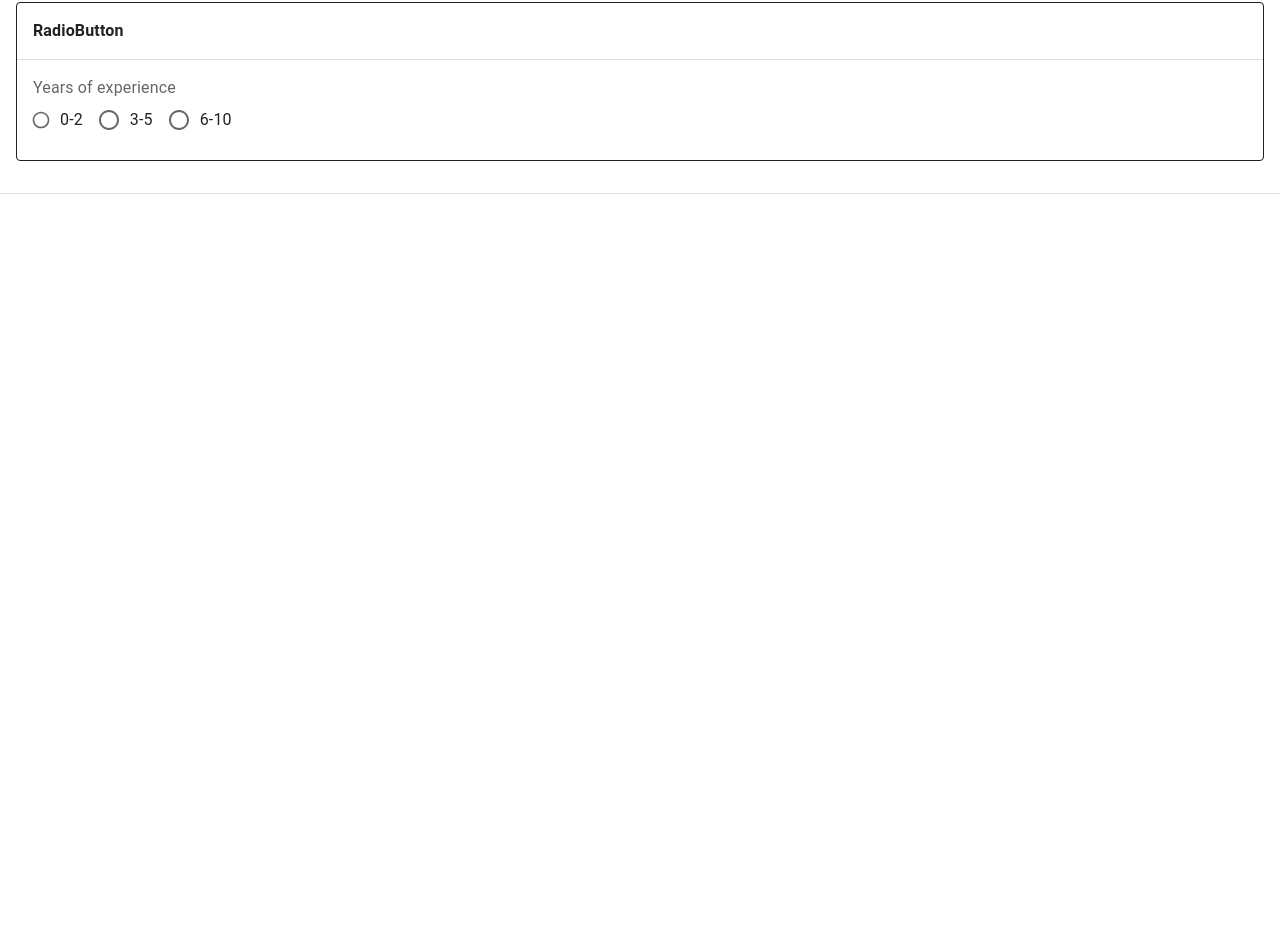
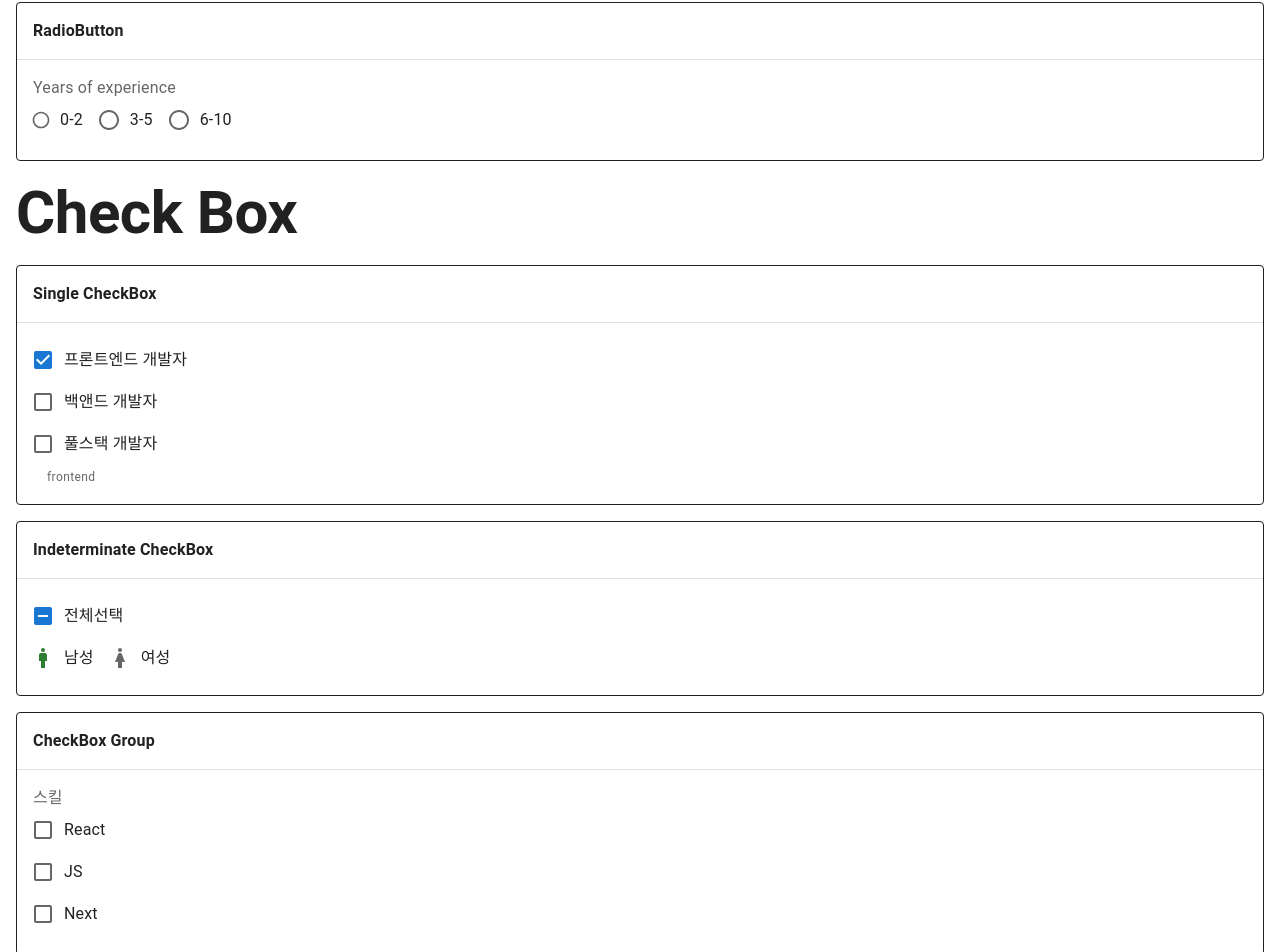
Before and after one commit to Seogun95/mui_prac, a React (Create React App) app: page / in a window 1280 px wide. Shown: the part 3709-4661 px from the top of the page. Before the commit the page ends 3935 px from the top, so only its background shows below. Built offline with nearby package versions, Linux system fonts and the light colour scheme.

Commit message:
feat: checkBox

```diff
--- /dev/null
+++ b/src/components/MuiCheckBox.jsx
@@ -0,0 +1,171 @@
+import React, { useState } from 'react';
+import { Man, Woman } from '@mui/icons-material';
+
+import {
+  Typography,
+  FormControlLabel,
+  FormControl,
+  FormLabel,
+  FormGroup,
+  FormHelperText,
+  Checkbox,
+  Box,
+} from '@mui/material';
+
+import { MuiButtonContainer } from './button/MuiButtonContainer';
+
+export const MuiCheckBox = () => {
+  const [selectedValue, setSelectedValue] = useState('frontend');
+  const [checked, setChecked] = React.useState([true, false]);
+  const [multipleChecked, setMultipleChecked] = useState([]);
+
+  const handleChange = e => {
+    setSelectedValue(e.target.value);
+  };
+  const handleChange1 = event => {
+    setChecked([event.target.checked, event.target.checked]);
+  };
+
+  const handleChange2 = event => {
+    setChecked([event.target.checked, checked[1]]);
+  };
+
+  const handleChange3 = event => {
+    setChecked([checked[0], event.target.checked]);
+  };
+
+  const handleMultipleChange = e => {
+    const index = multipleChecked.indexOf(e.target.value);
+    if (index === -1) {
+      setMultipleChecked([...multipleChecked, e.target.value]);
+    } else {
+      setMultipleChecked(
+        multipleChecked.filter(skill => skill !== e.target.value),
+      );
+    }
+  };
+
+  return (
+    <>
+      <Typography variant="h2" fontWeight="bold" margin={2}>
+        Check Box
+      </Typography>
+
+      <MuiButtonContainer text={'Single CheckBox'}>
+        <FormControl>
+          <FormControlLabel
+            label="프론트엔드 개발자"
+            control={
+              <Checkbox
+                value="frontend"
+                checked={selectedValue === 'frontend'}
+                onChange={handleChange}
+              />
+            }
+          />
+          <FormControlLabel
+            label="백앤드 개발자"
+            control={
+              <Checkbox
+                value="backend"
+                checked={selectedValue === 'backend'}
+                onChange={handleChange}
+              />
+            }
+          />
+          <FormControlLabel
+            label="풀스택 개발자"
+            control={
+              <Checkbox
+                value="fullstack"
+                checked={selectedValue === 'fullstack'}
+                onChange={handleChange}
+              />
+            }
+          />
+          <FormHelperText>{selectedValue}</FormHelperText>
+        </FormControl>
+      </MuiButtonContainer>
+
+      <MuiButtonContainer text={'Indeterminate CheckBox'}>
+        <Box>
+          <Box>
+            <FormControlLabel
+              label="전체선택"
+              control={
+                <Checkbox
+                  checked={checked[0] && checked[1]}
+                  indeterminate={checked[0] !== checked[1]}
+                  onChange={handleChange1}
+                />
+              }
+            />
+          </Box>
+          <FormControlLabel
+            label="남성"
+            control={
+              <Checkbox
+                icon={<Man />}
+                checkedIcon={<Man color="success" />}
+                checked={checked[0]}
+                onChange={handleChange2}
+              />
+            }
+          />
+          <FormControlLabel
+            label="여성"
+            control={
+              <Checkbox
+                icon={<Woman />}
+                checkedIcon={<Woman color="success" />}
+                checked={checked[1]}
+                onChange={handleChange3}
+              />
+            }
+          />
+        </Box>
+      </MuiButtonContainer>
+
+      <MuiButtonContainer text={'CheckBox Group'}>
+        <Box>
+          <FormControl>
+            <FormLabel>스킬</FormLabel>
+            <FormGroup>
+              <FormControlLabel
+                label="React"
+                control={
+                  <Checkbox
+                    value="react"
+                    checked={multipleChecked.includes('react')}
+                    onChange={handleMultipleChange}
+                  />
+                }
+              />
+              <FormControlLabel
+                label="JS"
+                control={
+                  <Checkbox
+                    value="javascript"
+                    checked={multipleChecked.includes('javascript')}
+                    onChange={handleMultipleChange}
+                  />
+                }
+              />
+              <FormControlLabel
+                label="Next"
+                control={
+                  <Checkbox
+                    value="next"
+                    checked={multipleChecked.includes('next')}
+                    onChange={handleMultipleChange}
+                  />
+                }
+              />
+            </FormGroup>
+            <FormHelperText>{multipleChecked}</FormHelperText>
+          </FormControl>
+        </Box>
+      </MuiButtonContainer>
+    </>
+  );
+};
--- a/src/components/MuiSelect.jsx
+++ b/src/components/MuiSelect.jsx
@@ -18,8 +18,6 @@ export const MuiSelect = () => {
   const handleChangeCountry = e => {
     setCountry(e.target.value);
   };
-
-  console.log(countries);
 
   const handleChangeCountries = e => {
     const v = e.target.value;
--- a/src/components/index.jsx
+++ b/src/components/index.jsx
@@ -3,3 +3,4 @@ export * from './MuiTypography';
 export * from './MuiTextField';
 export * from './MuiSelect';
 export * from './MuiRadioButton';
+export * from './MuiCheckBox';
--- a/src/pages/Basic.jsx
+++ b/src/pages/Basic.jsx
@@ -1,8 +1,13 @@
 import Typography from '@mui/material/Typography';
 import Divider from '@mui/material/Divider';
-import { MuiButton, MuiTypography, MuiTextField } from 'components';
-import { MuiSelect } from '../components/MuiSelect';
-import { MuiRadioButton } from '../components/MuiRadioButton';
+import {
+  MuiButton,
+  MuiTypography,
+  MuiTextField,
+  MuiCheckBox,
+  MuiSelect,
+  MuiRadioButton,
+} from 'components';
 
 export const Basic = () => {
   return (
@@ -12,6 +17,7 @@ export const Basic = () => {
       <MuiTextField />
       <MuiSelect />
       <MuiRadioButton />
+      <MuiCheckBox />
       <Divider sx={{ marginY: '2rem' }} />
     </div>
   );
```
